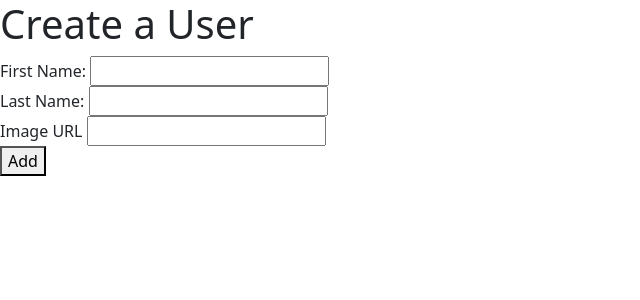
After one commit to brendaliu2/Flask-Blogly, a Flask app: page /users/new in a window 1280 px wide. The commit adds this page. Shown: the top 300 px of the page, without its empty margins (0-640 px from the left). Run offline with Flask 2, Linux system fonts and the light colour scheme.

Commit message:
added new user and user id pages

```diff
--- a/app.py
+++ b/app.py
@@ -1,6 +1,6 @@
 """Blogly application."""
 
-from flask import Flask, redirect, render_template
+from flask import Flask, redirect, render_template, request
 from models import db, connect_db, User
 from flask_debugtoolbar import DebugToolbarExtension
 
@@ -8,6 +8,7 @@ app = Flask(__name__)
 app.config['SQLALCHEMY_DATABASE_URI'] = 'postgresql:///blogly'
 app.config['SQLALCHEMY_TRACK_MODIFICATIONS'] = False
 app.config['SQLALCHEMY_ECHO'] = True
+app.config['DEBUG_TB_INTERCEPT_REDIRECTS'] = False
 
 app.config['SECRET_KEY'] = 'secret_key'
 debug = DebugToolbarExtension(app)
@@ -23,3 +24,30 @@ def redirect_to_users():
 def show_all_users():
     users = User.query.all()
     return render_template('user.html', users = users)
+
+@app.get('/users/new')
+def display_new_user_form():
+    return render_template('new_user.html')
+
+@app.post('/users/new')
+def add_new_user():
+
+    first_name = request.form['first-name']
+    last_name = request.form['last-name']
+    image_url = request.form['image']
+
+    new_user = User(first_name = first_name,
+                    last_name = last_name,
+                    image_url = image_url)
+
+    db.session.add(new_user)
+    db.session.commit()
+
+    return redirect('/users')
+
+@app.get('/users/<user_id>')
+def display_user(user_id):
+
+    user = User.query.get(user_id)
+
+    return render_template('user_id.html', user = user)
--- a/templates/base.html
+++ b/templates/base.html
@@ -5,6 +5,7 @@
   <meta http-equiv="X-UA-Compatible" content="IE=edge">
   <meta name="viewport" content="width=device-width, initial-scale=1.0">
   <title>{% block title %} {% endblock %}</title>
+  <link href="https://cdn.jsdelivr.net/npm/bootstrap@5.2.0/dist/css/bootstrap.min.css" rel="stylesheet" integrity="sha384-gH2yIJqKdNHPEq0n4Mqa/HGKIhSkIHeL5AyhkYV8i59U5AR6csBvApHHNl/vI1Bx" crossorigin="anonymous">
 </head>
 <body>
   {% block content %}
--- /dev/null
+++ b/templates/new_user.html
@@ -0,0 +1,30 @@
+{% extends 'base.html' %}
+
+{% block title %} New User {% endblock %}
+
+{% block content %}
+
+<h1>Create a User</h1>
+
+
+<form action="/users/new" method="POST">
+
+  <div>
+    <label for="first-name">First Name:</label>
+    <input type="text" name="first-name" required>
+  </div>
+  <div>
+    <label for="last-name">Last Name:</label>
+    <input type="text" name="last-name" required>
+  </div>
+  <div>
+    <label for="image">Image URL</label>
+    <input type="text" name="image">
+  </div>
+  <button>Add</button>
+
+
+</form>
+
+
+{% endblock %}
--- a/templates/user.html
+++ b/templates/user.html
@@ -13,6 +13,8 @@
 {% endfor %}
 
 
+<button><a href="/users/new">Add user</a></button>
+
 
 
 {% endblock %}
```
Also changed, not shown: requirements.txt (+32 -4 lines), templates/user_id.html (added, +16 -0 lines).
